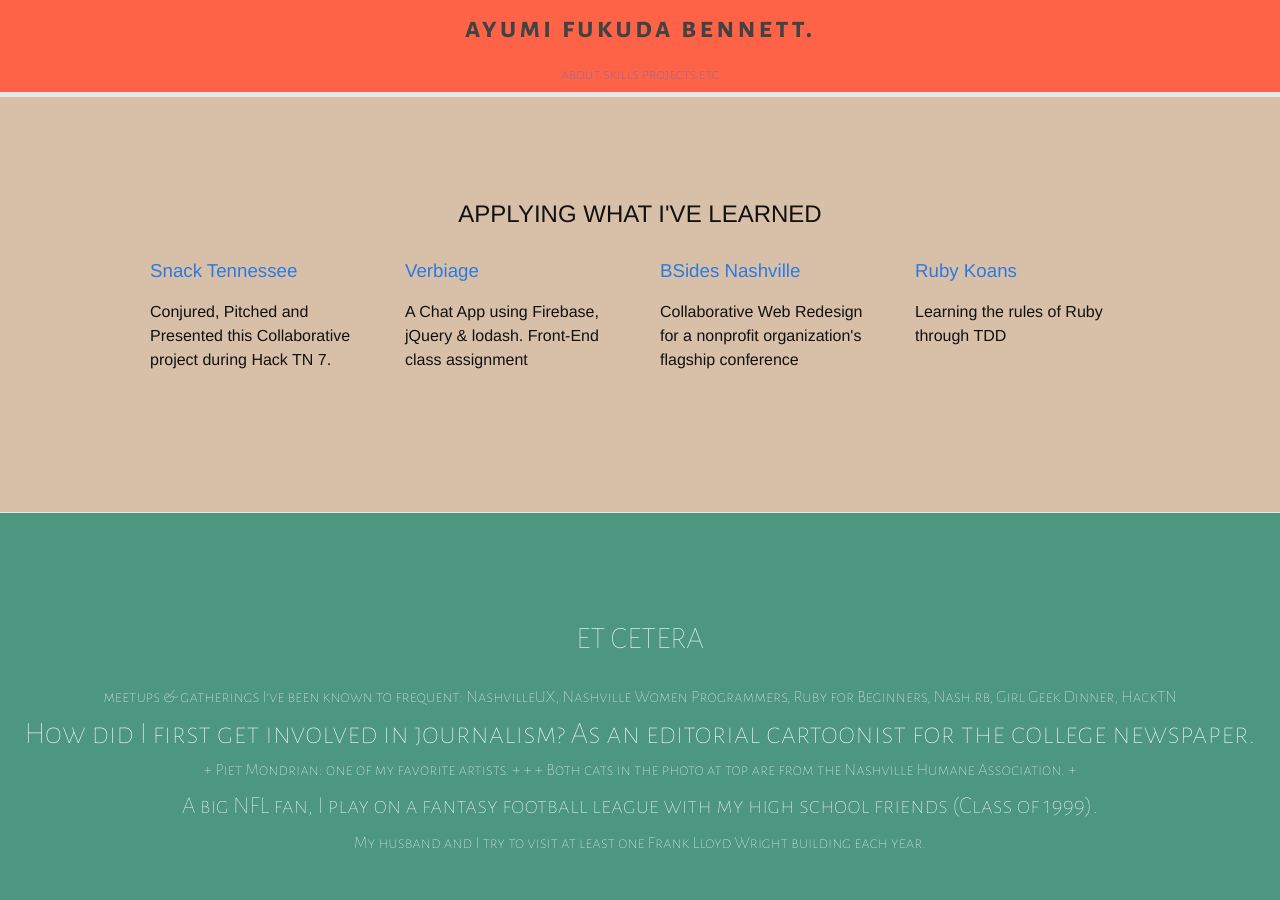
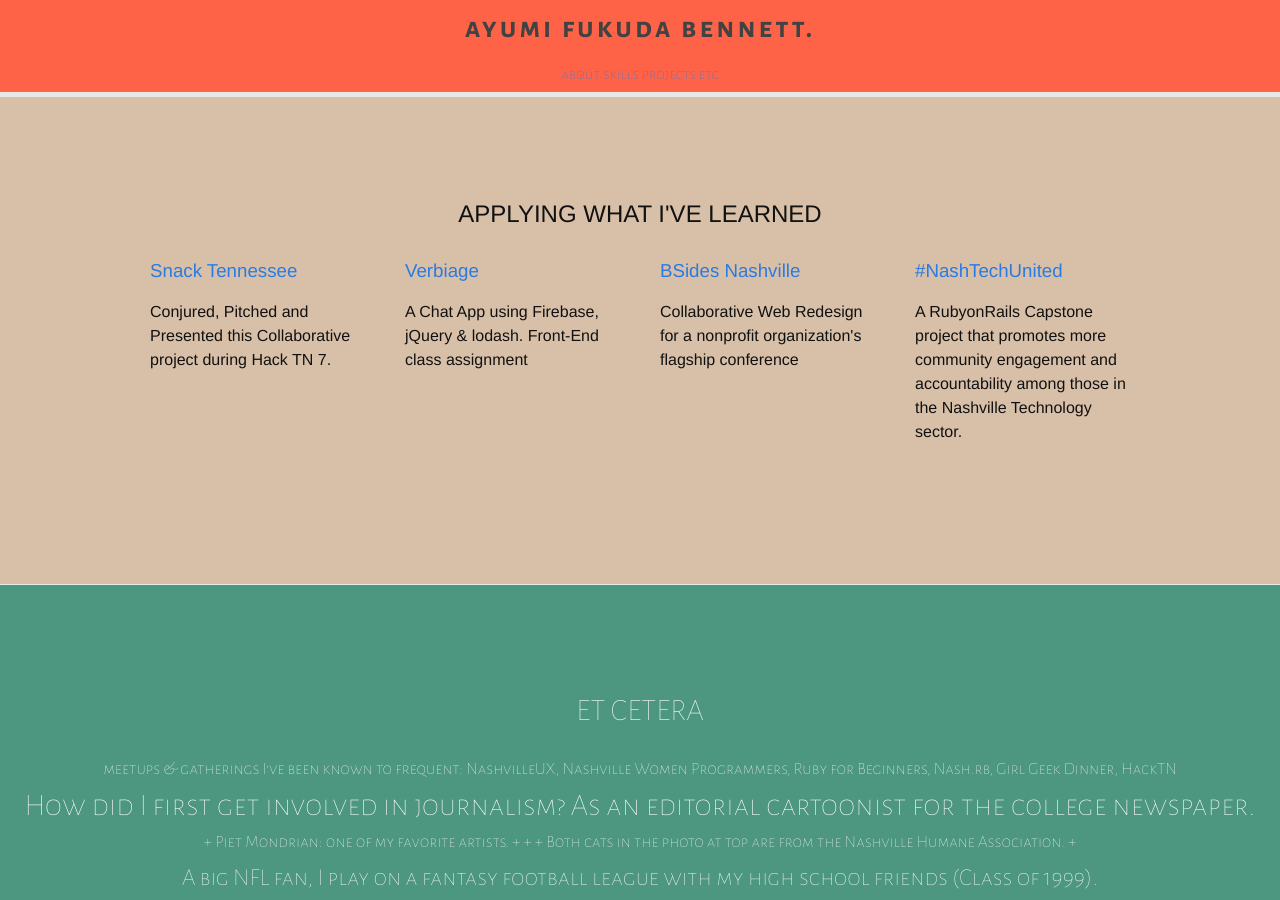
Before and after one commit to ayumi-b/ayumi-b.github.io, a Jekyll site: the page built from index.html, in a window 1280 px wide and 900 px high, scrolled down 1623 px. Built offline with Jekyll 4.4.1, drawn with Linux system fonts in a browser that asks for light colours.

Commit message:
changed project 4 to capstone

```diff
--- a/_includes/projects.html
+++ b/_includes/projects.html
@@ -16,8 +16,8 @@
         <p>Collaborative Web Redesign for a nonprofit organization's flagship conference</p>
       </div>
       <div class="capstone">
-        <h3><a href="projects/work4.html">Ruby Koans</a></h3>
-        <p>Learning the rules of Ruby through TDD</p>
+        <h3><a href="projects/work4.html">#NashTechUnited</a></h3>
+        <p>A RubyonRails Capstone project that promotes more community engagement and accountability among those in the Nashville Technology sector.</p>
       </div>
   </div>
   </div>
```
